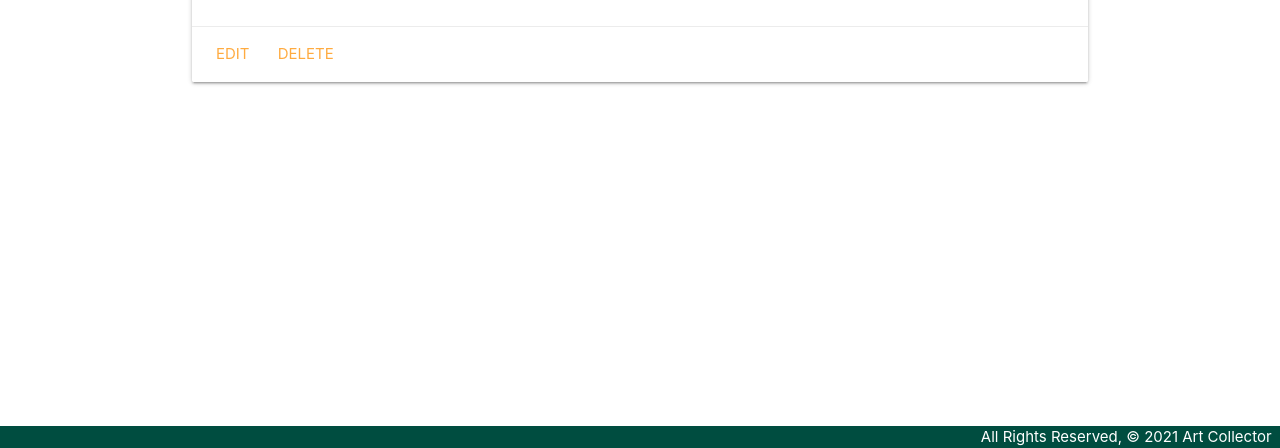
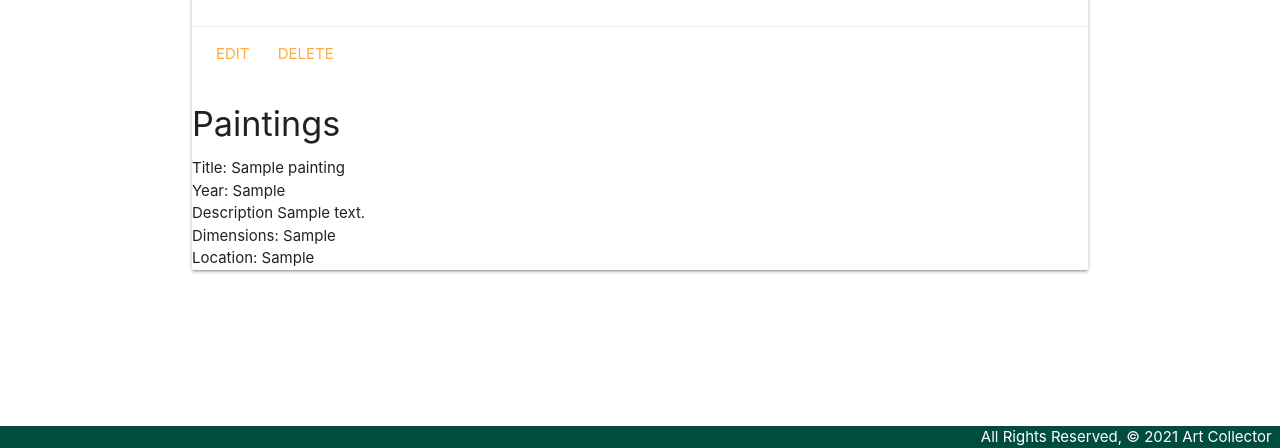
Before and after one commit to alejandracampero/painting_collector, a Django app: page /artists/1/ in a window 1280 px wide. Shown: the part 352-800 px from the top of the page. Run offline with Django 3.2, Linux system fonts and the light colour scheme; tables that the repository leaves empty hold one stand-in row (values such as "Sample post").

Commit message:
display paintings associated with artists

```diff
--- a/main_app/admin.py
+++ b/main_app/admin.py
@@ -1,5 +1,6 @@
 from django.contrib import admin
-from .models import Artist
+from .models import Artist, Painting
 
 # Register your models here.
 admin.site.register(Artist)
+admin.site.register(Painting)
--- a/main_app/templates/artists/detail.html
+++ b/main_app/templates/artists/detail.html
@@ -15,6 +15,20 @@
     <a href="{% url 'artists_update' artist.id %}">Edit</a>
     <a href="{% url 'artists_delete' artist.id %}">Delete</a>
   </div>
+    <div class="col s6">
+      <h4>Paintings</h4>
+        {% for painting in artist.painting_set.all %}
+        <div>
+          <ul>
+            <li>Title: {{painting.title}}</li>
+            <li>Year: {{painting.year}}</li>
+            <li>Description {{painting.description}}</li>
+            <li>Dimensions: {{painting.dims}}</li>
+            <li>Location: {{painting.location}}</li>
+          </ul>
+        </div>
+        {% endfor %}
+    </div>
 </div>
 
 {% endblock %}
```
